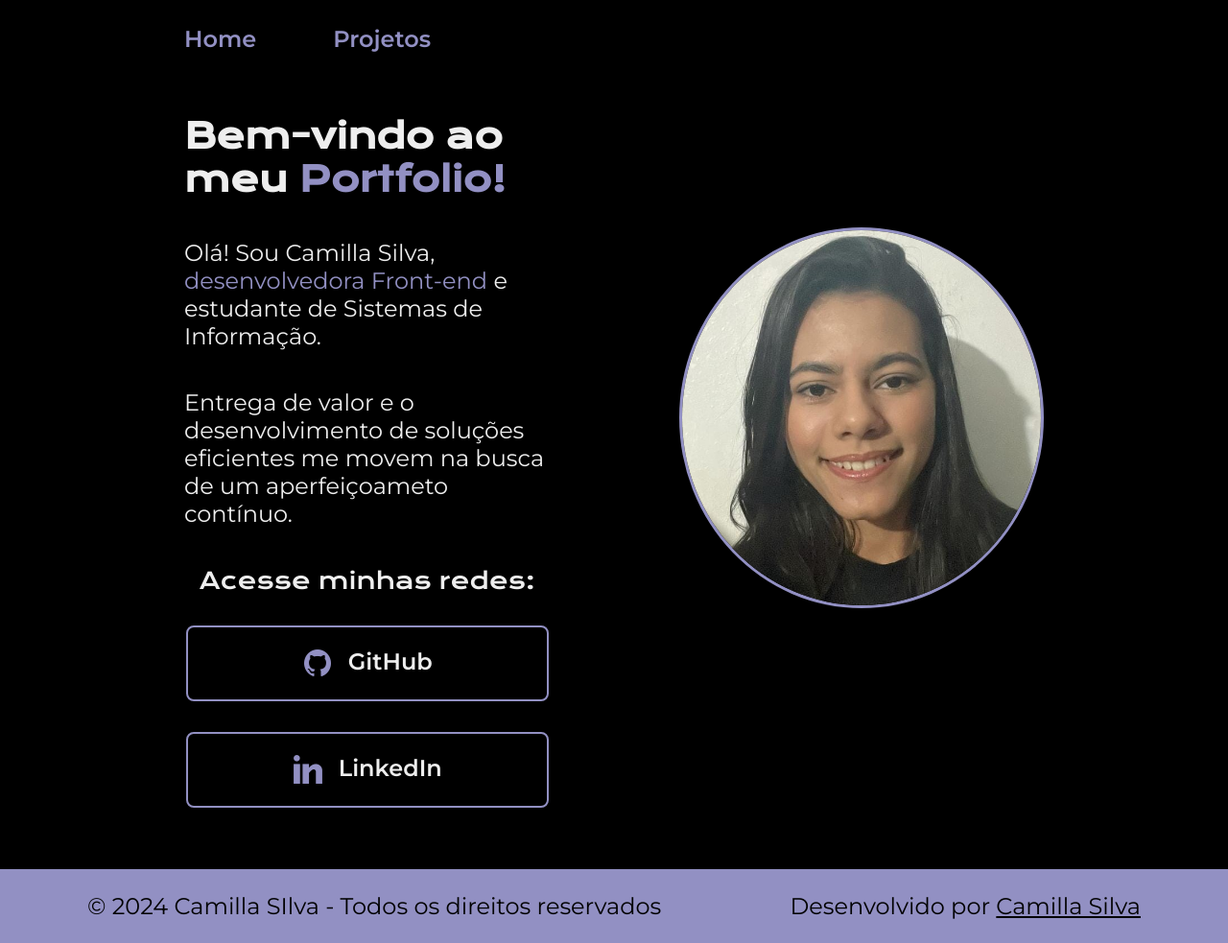
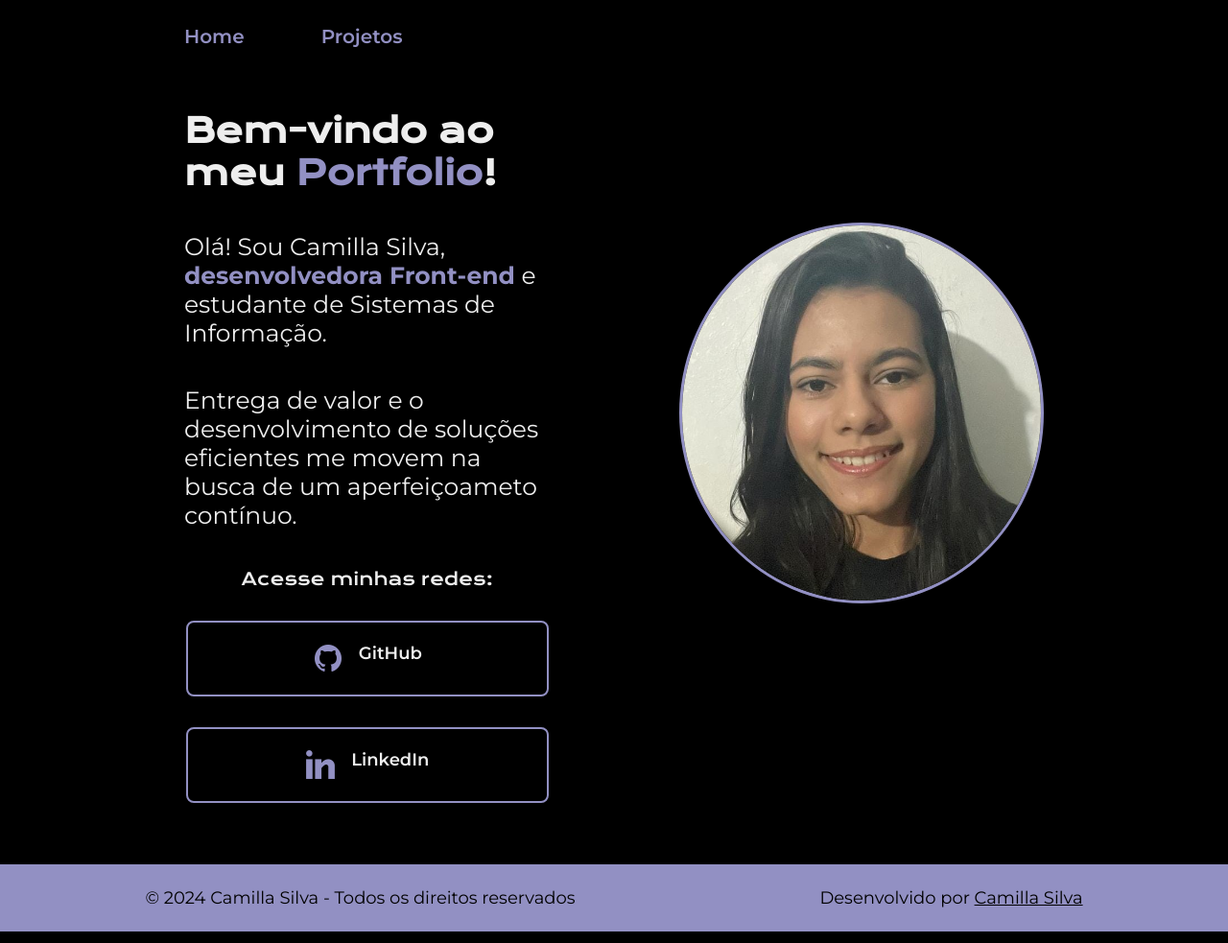
Before and after one commit to camillasilva21/Portfolio, a plain HTML site: page index.html in a window 1280 px wide. Shown: the whole page at 96% size. Drawn offline with nearby package versions, Linux system fonts and the light colour scheme.

Commit message:
correções

```diff
--- /dev/null
+++ b/assets/css/base.css
@@ -0,0 +1,25 @@
+@import url('https://fonts.googleapis.com/css2?family=Krona+One&family=Montserrat:ital,wght@0,100..900;1,100..900&display=swap');
+
+* {
+    margin:0;
+    padding:0;
+    box-sizing: border-box;
+}
+
+:root {
+    --background-color: #000;
+    --primary-color: #EEEEEE;
+    --secondary-color: #9290C3;
+    --hover--button: #070F2B;
+    --title-font: "Krona One", sans-serif;
+    --text-font: "Montserrat", sans-serif;
+}
+
+html {
+    font-size: 62.5%;
+}
+
+body {
+    color: var(--primary-color);
+    background-color: var(--background-color);
+}
--- a/assets/css/style.css
+++ b/assets/css/style.css
@@ -1,50 +1,28 @@
-@import url('https://fonts.googleapis.com/css2?family=Krona+One&family=Montserrat:ital,wght@0,100..900;1,100..900&display=swap');
-
-* {
-    margin:0;
-    padding:0;
-    box-sizing: border-box;
-}
-
-:root {
-    --background-color: #000;
-    --primary-color: #EEEEEE;
-    --secondary-color: #9290C3;
-    --hover--button: #070F2B;
-    --title-font: "Krona One", sans-serif;
-    --text-font: "Montserrat", sans-serif;
-}
-
-body {
-    color: var(--primary-color);
-    background-color: var(--background-color);
-}
-
-.cabecalho {
+header {
     padding: 2% 0% 0% 15%;
 }
 
-.cabecalho__menu {
+.navigation-bar {
     display: flex;
     gap: 80px;
 }
 
-.cabecalho__menu__link {
+.link-nav {
     font-family: var(--text-font);
     font-weight: 600;
-    font-size: 1.5rem;
+    font-size: 2rem;
     color: var(--secondary-color);
     text-decoration: none;
 }
 
-.apresentacao {
+main {
     padding: 5% 15%;
     display: flex;
     align-items: center;
     justify-content: space-between;
 }
 
-.apresentacao__conteudo {
+.introduction {
     width: 50%;
     display: flex;
     flex-direction: column;
@@ -53,17 +31,17 @@ body {
 
 }
 
-.apresentacao__conteudo__titulo {
-    font-size: 2.25rem;
+h1 {
+    font-size: 3.5rem;
     font-family: var(--title-font);
 }
 
-.titulo-destaque {
+strong {
     color: var(--secondary-color);
 }
 
-.apresentacao__conteudo__texto {
-    font-size: 1.5rem;
+.text_introduction {
+    font-size: 2.5rem;
     font-family: var(--text-font);
     font-weight: 400;
 }
@@ -72,7 +50,7 @@ body {
     width: 32px;
 }
 
-.apresentacao__links {
+.social-media {
     display: flex;
     flex-direction: column;
     justify-content: space-between;
@@ -80,19 +58,19 @@ body {
     gap: 32px;
 }
 
-.apresentacao__links__subtitulo {
+.call-social-media {
     font-family: var(--title-font);
     font-weight: 400;
-    font-size: 1.5rem;
+    font-size: 1.8rem;
 }
 
-.apresentacao__links__link {
+.social-media-link {
     display: flex;
     justify-content: center;
     gap: 16px;
     width: 378px;
     text-align: center;
-    font-size: 1.5rem;
+    font-size: 1.8rem;
     padding: 21.5px 0;
     text-decoration: none;
     color: var(--primary-color);
@@ -102,30 +80,27 @@ body {
     border-radius: 8px;
 }
 
-.apresentacao__links__link:hover {
+.social-media-link:hover {
     background-color: var(--hover--button);
 }
 
-.foto-perfil{
+.profile-picture{
     width: 380px;
     border-radius: 50%;
     border: solid 3px var(--secondary-color);
     margin-bottom: 10%;
 }
 
-.rodape {
+footer {
+    display: flex;
+    justify-content: space-around;
     color: var(--background-color);
     background-color: var(--secondary-color);
     padding: 24px;
     text-align: center;
     font-family: var(--text-font);
-    font-size: 1.5rem;
+    font-size: 1.8rem;
     font-weight: 400;
-}
-
-footer {
-    display: flex;
-    justify-content: space-around;
 }
 
 footer a {
@@ -133,21 +108,21 @@ footer a {
 }
 
 @media (max-width:  1200px) {
-    .cabecalho {
+    .header {
         padding: 10%;
 
     }
 
-    .cabecalho__menu {
+    .header {
         justify-content: center;
     }
 
-    .apresentacao {
+    .main {
         flex-direction: column-reverse;
         padding: 5%;
     }
 
-    .apresentacao__conteudo {
+    .introduction {
         width: auto;
     }
 
--- a/index.html
+++ b/index.html
@@ -6,36 +6,37 @@
     <meta name="viewport" content="width=device-width initial-scale=1.0">
     <title>Portfolio</title>
     <link rel="stylesheet" href="assets/css/style.css">
+    <link rel="stylesheet" href="assets/css/base.css">
 </head>
 <body>
-   <header class="cabecalho">
-        <nav class="cabecalho__menu">
-            <a class="cabecalho__menu__link" href="index.html">Home</a>
-            <a class="cabecalho__menu__link" href="assets/pages/projects.html">Projetos</a>
+   <header>
+        <nav class="navigation-bar">
+            <a class="link-nav" href="index.html">Home</a>
+            <a class="link-nav" href="assets/pages/projects.html">Projetos</a>
         </nav>
    </header>
 
-   <main class="apresentacao">
-    <section class="apresentacao__conteudo">
-        <h1 class="apresentacao__conteudo__titulo">Bem-vindo ao meu <strong class="titulo-destaque">Portfolio!</strong></h1>
-        <p class="apresentacao__conteudo__texto">Olá! Sou Camilla Silva, <stong class="titulo-destaque">desenvolvedora Front-end</stong> e estudante de Sistemas de Informação.</p>
-        <p class="apresentacao__conteudo__texto">Entrega de valor e o desenvolvimento de soluções eficientes me movem na busca de um aperfeiçoameto contínuo.</p>
-        <div class="apresentacao__links">
-            <h2 class="apresentacao__links__subtitulo">Acesse minhas redes:</h2>
-            <a class="apresentacao__links__link" href="https://github.com/camillasilva21" class="link" target="_blank">
+   <main class>
+    <section class="introduction">
+        <h1>Bem-vindo ao meu <strong>Portfolio</strong>!</h1>
+        <p class="text_introduction">Olá! Sou Camilla Silva, <strong>desenvolvedora Front-end</strong> e estudante de Sistemas de Informação.</p>
+        <p class="text_introduction">Entrega de valor e o desenvolvimento de soluções eficientes me movem na busca de um aperfeiçoameto contínuo.</p>
+        <div class="social-media">
+            <h2 class="call-social-media">Acesse minhas redes:</h2>
+            <a class="social-media-link" href="https://github.com/camillasilva21" target="_blank">
                 <img src="assets/images/github.png" class="icon-img">
                 GitHub
             </a>
-            <a class="apresentacao__links__link" href="https://www.linkedin.com/in/camilla-silva-dev/" class="link" target="_blank">
+            <a class="social-media-link" href="https://www.linkedin.com/in/camilla-silva-dev/" target="_blank">
                 <img src="assets/images/linkedin.png" class="icon-img">
                 LinkedIn</a>
         </div>
 
     </section>
-    <img src="assets/images/foto.jpeg" alt="Foto da Camilla Silva" class="foto-perfil">
+    <img src="assets/images/foto.jpeg" alt="Foto da Camilla Silva" class="profile-picture">
    </main>
-   <footer class="rodape">
-    <p>© 2024 Camilla SIlva - Todos os direitos reservados</p>
+   <footer>
+    <p>© 2024 Camilla Silva - Todos os direitos reservados</p>
     <p>Desenvolvido por <a href="https://www.linkedin.com/in/camilla-silva-dev/">Camilla Silva</a></p>
    </footer>
 </body>
```
Also changed, not shown: assets/pages/projects.html (+7 -5 lines).
